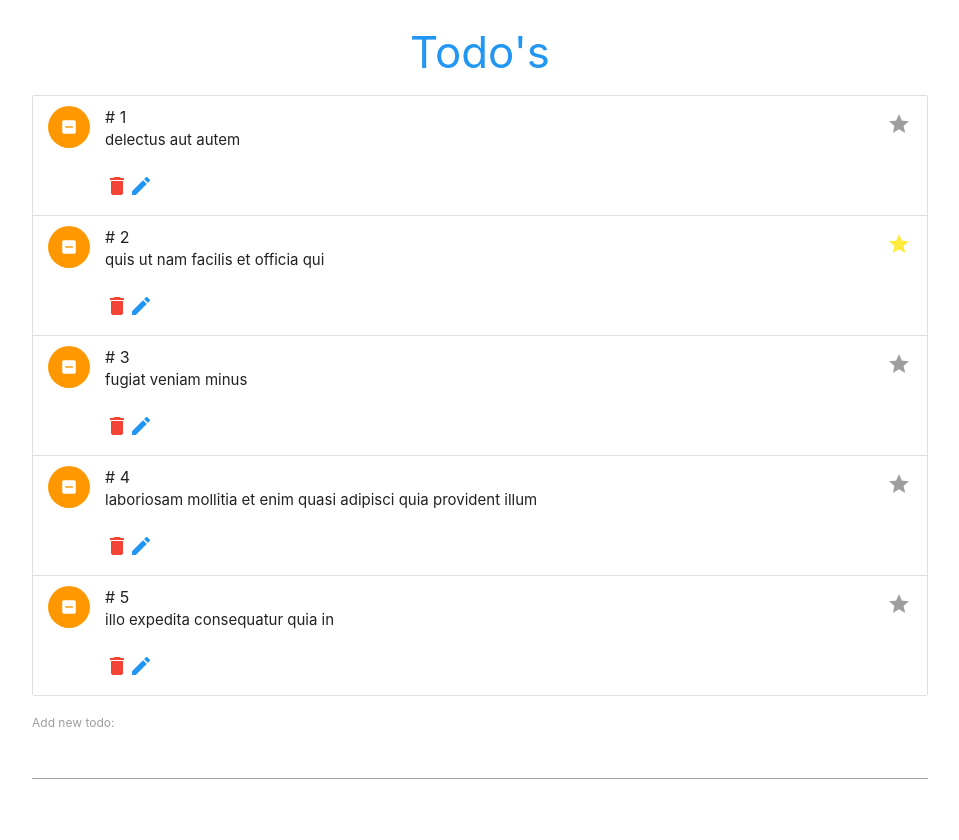
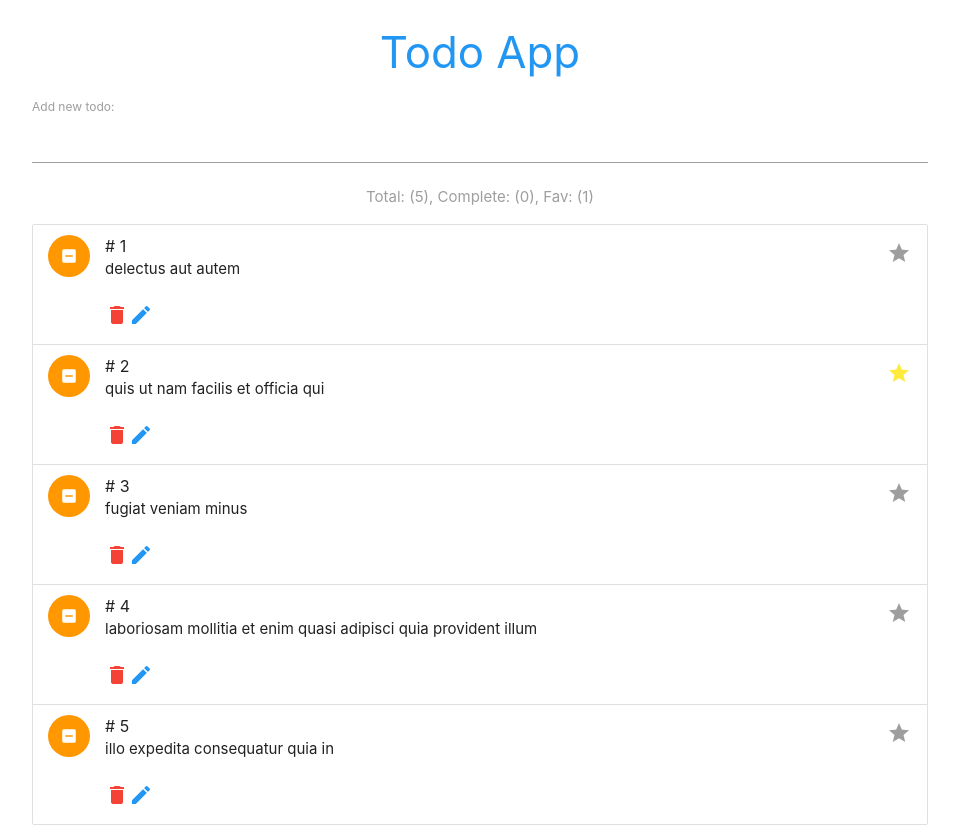
Before and after one commit to aakashgolui/todo-redux, a React (Create React App) app: page / in a window 1280 px wide. Shown: the whole page, without its empty margins (160-1119 px from the left). Before the commit the page ends 800 px from the top, so only its background shows below. Built offline with nearby package versions, Linux system fonts and the light colour scheme.

Commit message:
design change

```diff
--- a/src/App.js
+++ b/src/App.js
@@ -54,10 +54,17 @@ class App extends React.Component{
   render(){
     return(
       <div className="container">
-        <h3 className="center blue-text">Todo's</h3>
+
+
+
         <Suspense fallback={<h3 className="center">Loading...</h3>}>
+          <h3 className="center blue-text">Todo App</h3>
+          <AddForm />
+          <p className="grey-text center">Total: ({this.props.posts.length}), Complete: ({this.props.posts.filter((post) => post.isComplete).length}), Fav: ({this.props.posts.filter((post) => post.isFav).length})</p>
+          {/* <h4 className="center blue-text">Todo's</h4> */}
+
           <Todos posts={this.props.posts} deleteTodo={this.deleteTodo} onToggleFav={this.onToggleFav} onFocusInput={this.onFocusInput} onToggleComplete={this.onToggleComplete} toggleEdit={this.toggleEdit} handleChange={this.handleChange} handleSubmitEdit={this.handleSubmitEdit}/>
-          <AddForm />
+
         </Suspense>
       </div>
     )
```
